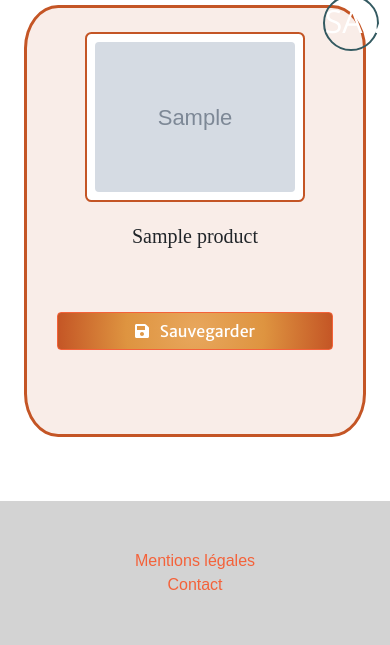
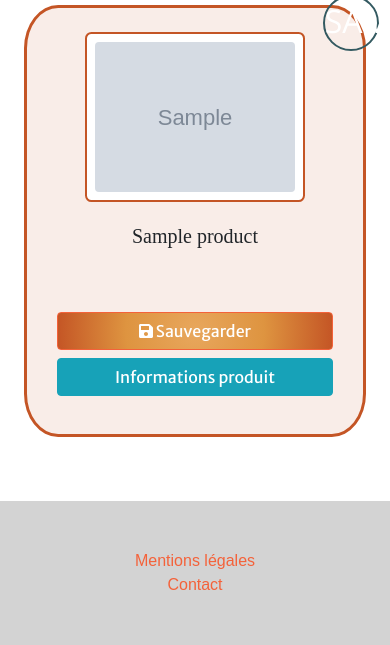
Before and after one commit to K4marade/project8, a Django app: template products/templates/results.html in a window 390 px wide; the page is wider, and only the part inside the window is pictured. Shown: the part 824-1469 px from the top of that part. Run offline with Django 3.2, Linux system fonts and the light colour scheme; the template is opened without the code that fills it: values that come from a table or form of the project are taken from there, others are empty; tables that the repository leaves empty hold one stand-in row (values such as "Sample post"); grey boxes marked "Sample" are stand-in pictures; some libraries are stand-ins or nearby versions; some web fonts are replaced.

Commit message:
Make responsive better

```diff
--- a/products/templates/results.html
+++ b/products/templates/results.html
@@ -30,7 +30,7 @@
 
             <div class="row justify-content-center">
                 {% for substitute in substitutes %}
-                    <div class="col-md-3 text-center mx-4 mt-3 mb-5 prod-card">
+                    <div class="col-md-6 col-lg-3 text-center mx-4 mt-3 mb-5 prod-card">
                         <div class="row card-container-top align-items-center">
                             <div class="nutriscore nutri-{{ substitute.nutriscore }} text-uppercase m-auto ">
                                 {{ substitute.nutriscore }}
@@ -49,7 +49,10 @@
                         <div class="container mt-5">
                             <a class="pb-btn btn btn-primary btn-block" href="{% url 'save' product_id substitute.id %}">
                                 <i class="fas fa-save"></i>
-                                <span class="ml-2">Sauvegarder</span>
+                                <span class="mx-auto">Sauvegarder</span>
+                            </a>
+                            <a class="btn btn-info btn-block" href="{% url 'detail' product_id %}" title="détail">
+                                    Informations produit
                             </a>
                         </div>
 
--- a/products/templates/search_list.html
+++ b/products/templates/search_list.html
@@ -33,7 +33,7 @@
 
                 <div class="row justify-content-center">
                     {% for product in products %}
-                        <div class="col-md-3 text-center mx-4 mt-3 mb-5 prod-card ">
+                        <div class="col-md-6 col-lg-3 text-center mx-4 mt-3 mb-5 prod-card ">
                             <div class="row card-container-top align-items-center">
                                 <div class="nutriscore nutri-{{ product.nutriscore }} text-uppercase m-auto ">
                                     {{ product.nutriscore }}
@@ -47,7 +47,7 @@
                                     <h5 class="prod-text mt-2 mx-auto">{{ product.name }}</h5>
                             </div>
 
-                            <div class="container mt-5">
+                            <div class="container mt-3">
                                 <a class="btn btn-success btn-block" href="{% url 'results' product.id %}" title="substitut">
                                     Chercher un substitut
                                 </a>
@@ -56,7 +56,7 @@
                                 </a>
                             </div>
 
-                            <div class="container mt-1">
+                            <div class="container cat-border rounded my-2">
                                 <span class="category">Catégorie : {{ product.categories.get }}</span>
                             </div>
 
```
